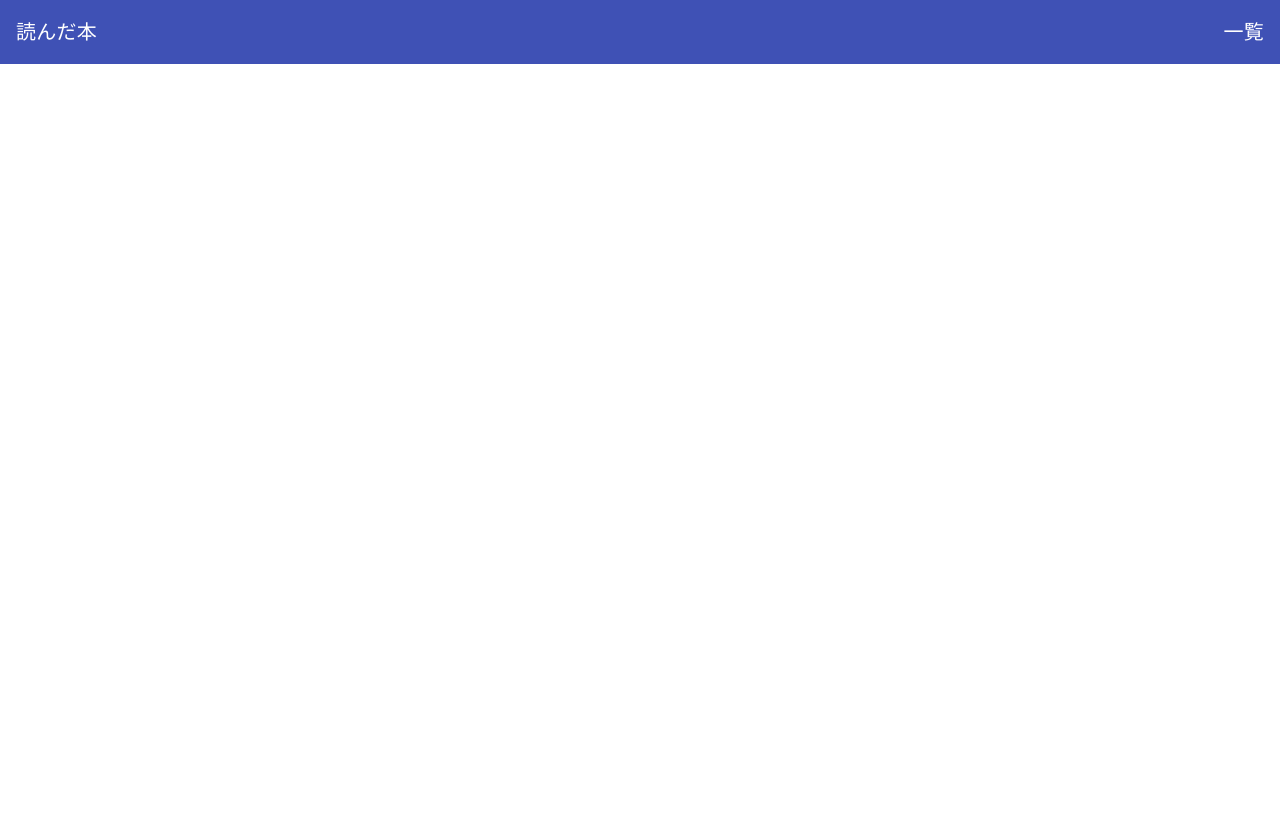
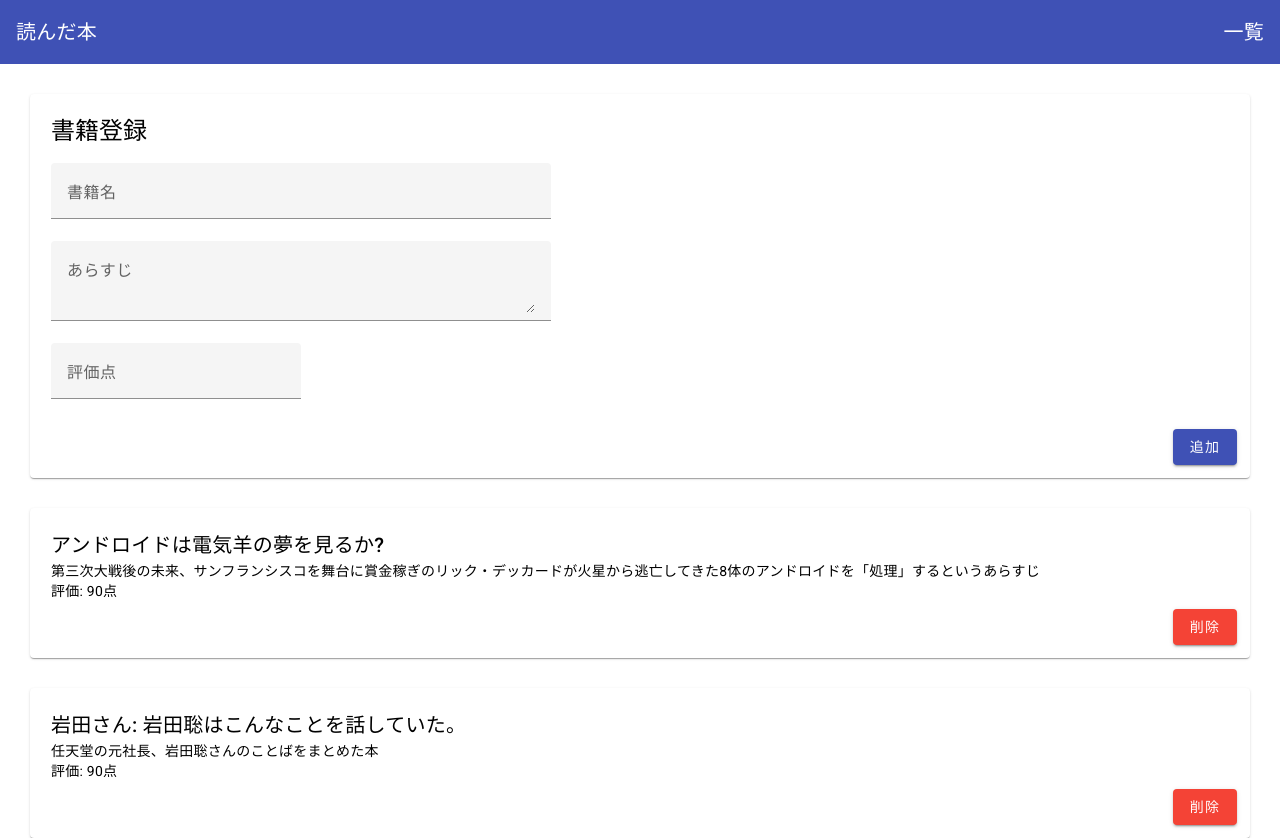
Before and after one commit to ak03120/intern-kumada-ex, an Angular app in the folder intern-book-app/: page / in a window 1280 px wide. Before the commit the page ends 800 px from the top, so only its background shows below. Built offline with nearby package versions, Linux system fonts and the light colour scheme.

Commit message:
一覧画面のモックアップを作成しました

```diff
--- a/intern-book-app/src/app/app-routing.module.ts
+++ b/intern-book-app/src/app/app-routing.module.ts
@@ -1,7 +1,10 @@
 import { NgModule } from '@angular/core';
 import { RouterModule, Routes } from '@angular/router';
+import { ListComponent } from './pages/list/list.component';
 
-const routes: Routes = [];
+const routes: Routes = [
+  { path: '', component: ListComponent },
+];
 
 @NgModule({
   imports: [RouterModule.forRoot(routes)],
--- a/intern-book-app/src/app/app.component.html
+++ b/intern-book-app/src/app/app.component.html
@@ -1 +1,2 @@
 <app-toolbar></app-toolbar>
+<router-outlet></router-outlet>
--- /dev/null
+++ b/intern-book-app/src/app/pages/list/list.component.html
@@ -0,0 +1,54 @@
+<mat-card class="card">
+  <mat-card-header>
+    <mat-card-title><h1>書籍登録</h1></mat-card-title>
+  </mat-card-header>
+  <mat-card-content>
+    <div>
+      <mat-form-field class="field-big">
+        <mat-label>書籍名</mat-label>
+        <input matInput>
+      </mat-form-field>
+    </div>
+    <div>
+      <mat-form-field class="field-big">
+        <mat-label>あらすじ</mat-label>
+        <textarea matInput></textarea>
+      </mat-form-field>
+    </div>
+    <div>
+      <mat-form-field class="field-small">
+        <mat-label>評価点</mat-label>
+        <input matInput type="number">
+      </mat-form-field>
+    </div>
+  </mat-card-content>
+  <mat-card-actions align="end">
+    <button mat-raised-button color="primary">追加</button>
+  </mat-card-actions>
+</mat-card>
+
+<mat-card class="card">
+  <mat-card-header>
+    <mat-card-title>アンドロイドは電気羊の夢を見るか?</mat-card-title>
+  </mat-card-header>
+  <mat-card-content>
+    第三次大戦後の未来、サンフランシスコを舞台に賞金稼ぎのリック・デッカードが火星から逃亡してきた8体のアンドロイドを「処理」するというあらすじ<br>
+    評価: 90点
+  </mat-card-content>
+  <mat-card-actions align="end">
+    <button mat-raised-button color="warn">削除</button>
+  </mat-card-actions>
+</mat-card>
+
+<mat-card class="card">
+  <mat-card-header>
+    <mat-card-title>岩田さん: 岩田聡はこんなことを話していた。</mat-card-title>
+  </mat-card-header>
+  <mat-card-content>
+    任天堂の元社長、岩田聡さんのことばをまとめた本<br>
+    評価: 90点
+  </mat-card-content>
+  <mat-card-actions align="end">
+    <button mat-raised-button color="warn">削除</button>
+  </mat-card-actions>
+</mat-card>
--- /dev/null
+++ b/intern-book-app/src/app/pages/list/list.component.scss
@@ -0,0 +1,10 @@
+.card{
+  margin: 30px;
+  padding: 5px;
+}
+.field-big{
+  width: 500px;
+}
+.field-small{
+  width: 250px;
+}
```
Also changed, not shown: intern-book-app/src/app/app.module.ts (+13 -3 lines), intern-book-app/src/app/pages/list/list.component.ts (added, +10 -0 lines), 1 other file (tests, documents, lock files or other folders).
